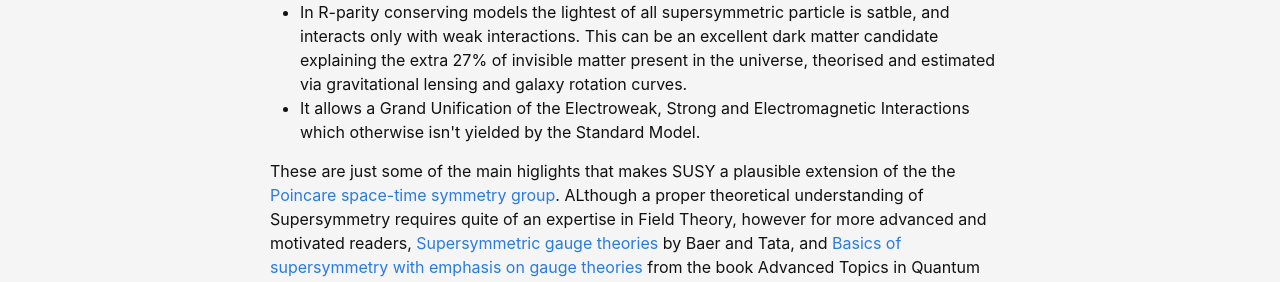
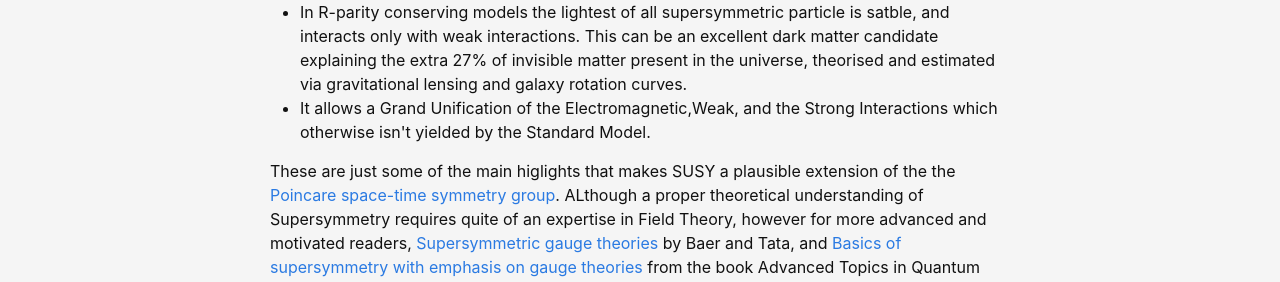
Before and after one commit to snigdhochakraborty/snigdhochakraborty.github.io, a Jekyll site: the page built from _posts/2021-05-05-RPV.md, in a window 1280 px wide. Shown: the part 1346-1628 px from the top of the page. Built offline with Jekyll 4.4.1, drawn with Linux system fonts in a browser that asks for light colours.

Commit message:
Update 2021-05-05-RPV.md

```diff
--- a/_posts/2021-05-05-RPV.md
+++ b/_posts/2021-05-05-RPV.md
@@ -16,6 +16,6 @@ As I discussed in one of my past blog post [<b>The Standard Model and Beyond</b>
 <ul>
 <li>Local Supersymmetric transformations, lead to the introduction of a Spin2 boson, the graviton that mediates the gravitational interactions, along with gravitino, its superpartner. This incorporates General Relativity as a gauge field</li>
  <li>In R-parity conserving models the lightest of all supersymmetric particle is satble, and interacts only with weak interactions. This can be an excellent dark matter candidate explaining the extra 27% of invisible matter present in the universe, theorised and estimated via gravitational lensing and galaxy rotation curves.</li>
- <li>It allows a Grand Unification of the Electroweak, Strong and Electromagnetic Interactions which otherwise isn't yielded by the Standard Model.</li>
+ <li>It allows a Grand Unification of the Electromagnetic,Weak, and the Strong Interactions which otherwise isn't yielded by the Standard Model.</li>
 </ul> </p>These are just some of the main higlights that makes SUSY a plausible extension of the the [Poincare space-time symmetry group](https://en.wikipedia.org/wiki/Poincar%C3%A9_group). ALthough a proper theoretical understanding of Supersymmetry requires quite of an expertise in Field Theory, however for more advanced and motivated readers, [Supersymmetric gauge theories]( https://doi.org/10.1017/CBO9780511617270.007) by Baer and Tata, and [Basics of supersymmetry with emphasis on gauge theories](https://doi.org/10.1017/CBO9781139013352.013) from the book Advanced Topics in Quantum Field Theory by Shifman is a great starting point.
 <p>However, as far as this post is concerned, we are not goig to deal with a lot of theoretical understanding and mathematical structure of supersymmetry, rather try to understand the bare minimum that is required to know and understand the experimental analysis and research going on in the field of High Energy Physics. In the next section, we will deal with the Minimal Supersymmetric Standard Model (MSSM), which is the supersymmetric extension of the SM with the smallest possible number of new fields.</p>
```
